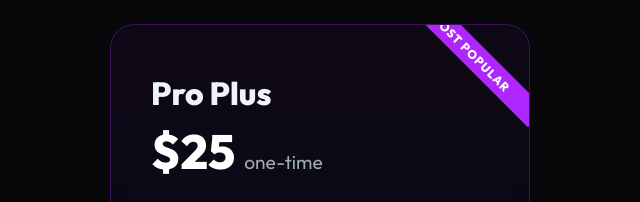
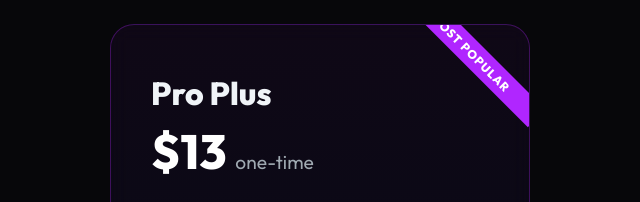
Before and after one commit to HINCHEU/Ripple-page, a plain HTML site: page index.html in a window 1280 px wide. Shown: the part 3360-3562 px from the top of the page, 94-734 px from the left. Drawn offline with Linux system fonts and the light colour scheme.

Commit message:
Update Pro Plus pricing to 13 dollars

```diff
--- a/index.html
+++ b/index.html
@@ -774,7 +774,7 @@
                 </div>
                 <div class="pricing-card pro">
                     <div class="pricing-title">Pro Plus</div>
-                    <div class="pricing-price">$25 <span>one-time</span></div>
+                    <div class="pricing-price">$13 <span>one-time</span></div>
                     <ul class="pricing-features">
                         <li><svg viewBox="0 0 24 24" fill="none" stroke="currentColor" stroke-width="2" stroke-linecap="round" stroke-linejoin="round"><polyline points="20 6 9 17 4 12"></polyline></svg> Everything in Pro</li>
                         <li><svg viewBox="0 0 24 24" fill="none" stroke="currentColor" stroke-width="2" stroke-linecap="round" stroke-linejoin="round"><polyline points="20 6 9 17 4 12"></polyline></svg> Full Playlist Grabbing</li>
```
